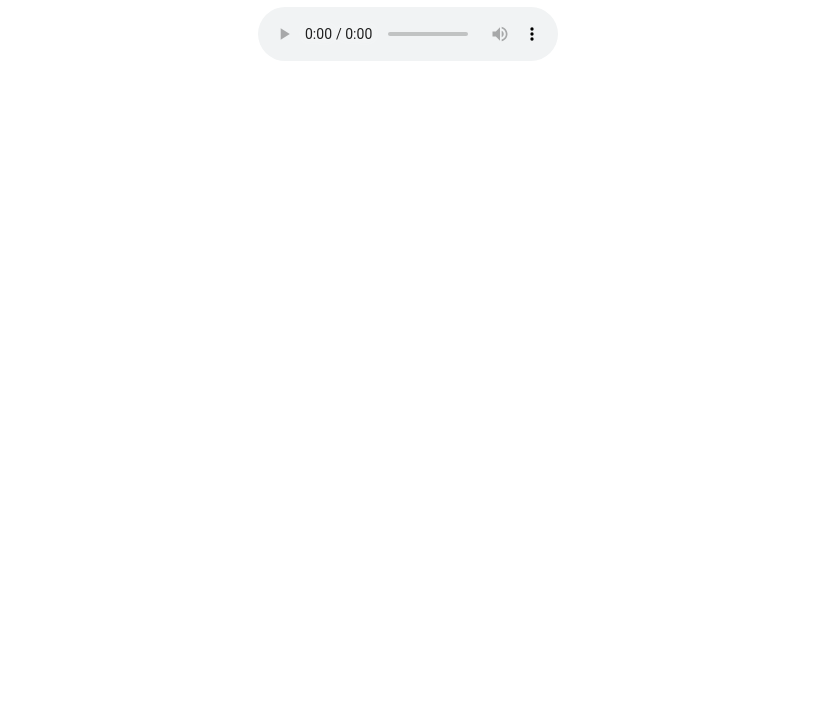
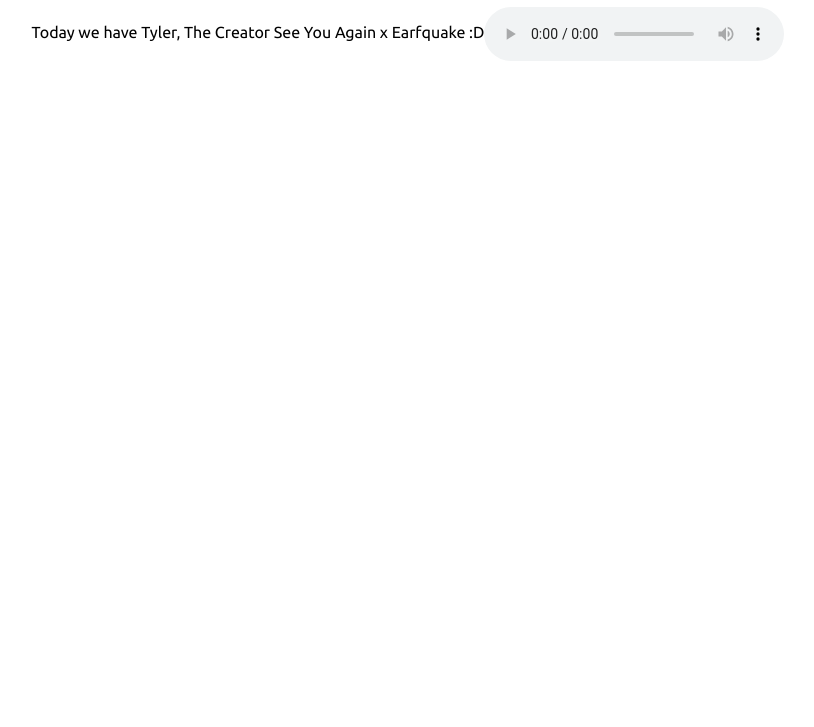
Before and after one commit to Libror/preview, a website built with Parcel: page index.html in a window 1280 px wide. Shown: the part 73-800 px from the top of the page, without its empty margins (232-1046 px from the left). Built offline with nearby package versions, Linux system fonts and the light colour scheme.

Commit message:
Update index.html

```diff
--- a/index.html
+++ b/index.html
@@ -19,6 +19,8 @@
     <div id="app"></div>
     <h1 id="title">Alex's Music Preview :D</h1>
     <div id="upperDiv">
+	<p>Today we have Tyler, The Creator
+		See You Again x Earfquake :D</p>
       <audio controls id="audio">
 	<source src="src/file.mp3" type="audio/mpeg">
         Your browser does not support the audio element.
```
